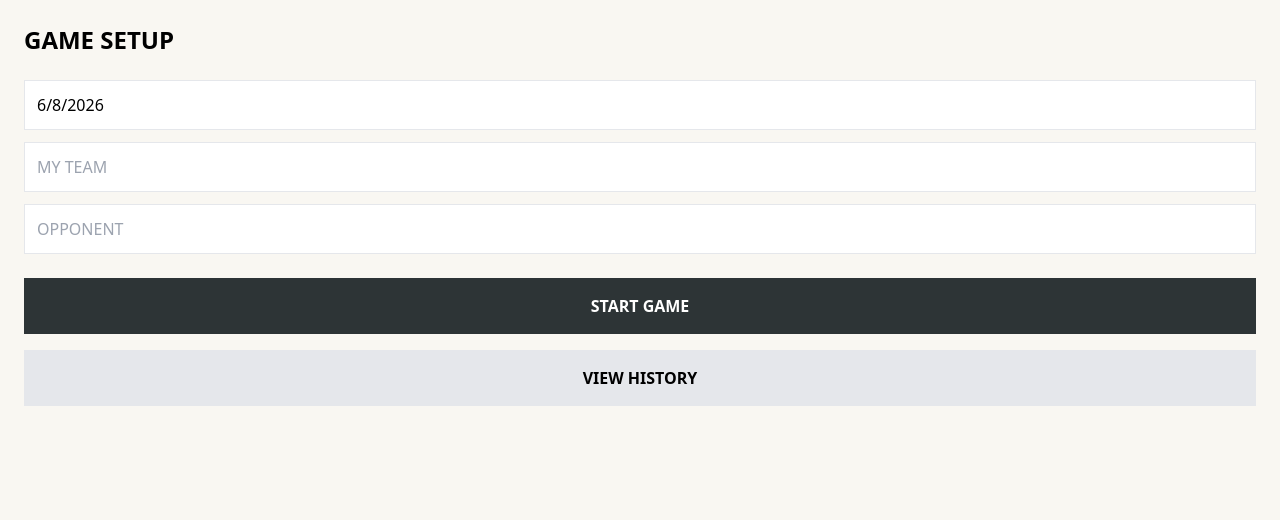
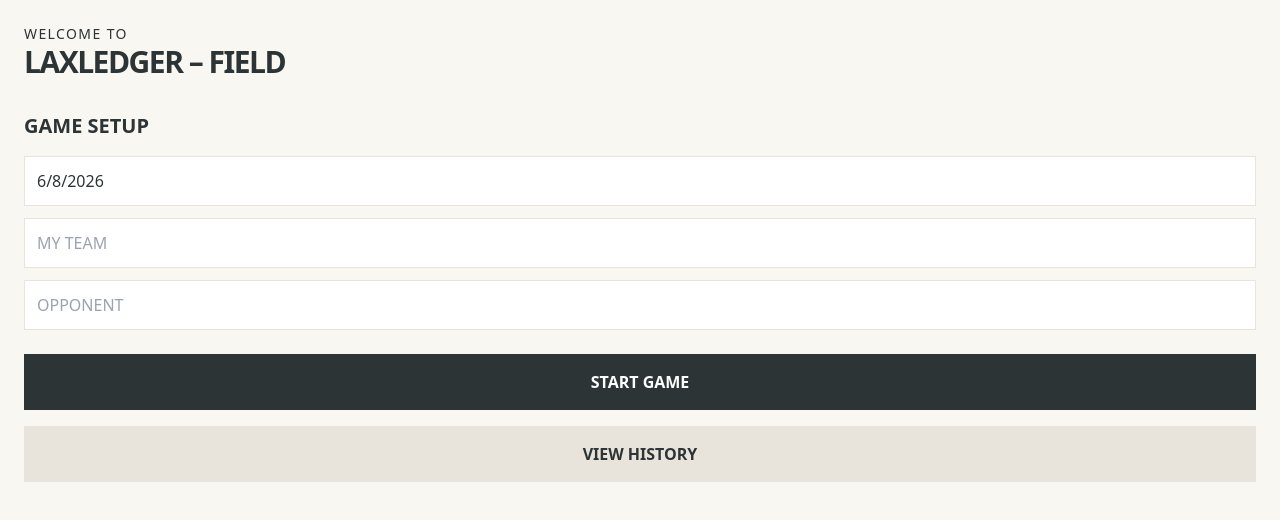
Before and after one commit to stylesmatthewr-creator/laxledgerfield, a React (Vite) app: page / in a window 1280 px wide. Shown: the top 520 px of the page. Built offline with nearby package versions, Linux system fonts and the light colour scheme.

Commit message:
Add files via upload

```diff
--- a/src/App.jsx
+++ b/src/App.jsx
@@ -9,7 +9,7 @@ const POSITIONS = {
 };
 
 const App = () => {
-  const [gameState, setGameState] = useState('SETUP'); // SETUP, LIVE, HISTORY, VIEW_GAME
+  const [gameState, setGameState] = useState('SETUP');
   const [gameInfo, setGameInfo] = useState({ date: new Date().toLocaleDateString(), myTeam: '', opponent: '' });
   const [players, setPlayers] = useState(() => Array.from({ length: 15 }, (_, i) => ({
       id: i, number: '', name: '', position: 'MIDFIELD', collapsed: true,
@@ -18,6 +18,14 @@ const App = () => {
   const [pastGames, setPastGames] = useState(() => JSON.parse(localStorage.getItem('lax-history') || '[]'));
   const [selectedGame, setSelectedGame] = useState(null);
 
+  const updateStat = (id, stat, delta) => {
+    setPlayers(players.map(p => p.id === id ? { ...p, stats: { ...p.stats, [stat]: Math.max(0, p.stats[stat] + delta) } } : p));
+  };
+
+  const getSavePercentage = (p) => {
+    return p.stats.SHOTS > 0 ? ((p.stats.SAVES / p.stats.SHOTS) * 100).toFixed(0) + '%' : '0%';
+  };
+
   const endGame = () => {
     const newHistory = [...pastGames, { ...gameInfo, players, id: Date.now() }];
     setPastGames(newHistory);
@@ -25,28 +33,30 @@ const App = () => {
     setGameState('HISTORY');
   };
 
-  // Setup/Home Screen
   if (gameState === 'SETUP') return (
-    <div className="p-6 bg-[#F9F7F2] min-h-screen">
-      <h1 className="text-2xl font-black mb-6">GAME SETUP</h1>
-      <input className="w-full p-3 mb-3 border" defaultValue={gameInfo.date} onChange={(e) => setGameInfo({...gameInfo, date: e.target.value})} />
-      <input className="w-full p-3 mb-3 border" placeholder="MY TEAM" onChange={(e) => setGameInfo({...gameInfo, myTeam: e.target.value})} />
-      <input className="w-full p-3 mb-6 border" placeholder="OPPONENT" onChange={(e) => setGameInfo({...gameInfo, opponent: e.target.value})} />
+    <div className="p-6 bg-[#F9F7F2] min-h-screen text-[#2D3436]">
+      <div className="mb-8">
+        <p className="text-sm uppercase tracking-widest">Welcome to</p>
+        <h1 className="text-3xl font-black uppercase tracking-tighter">LAXLEDGER – FIELD</h1>
+      </div>
+      <h2 className="text-xl font-bold mb-4 uppercase">Game Setup</h2>
+      <input className="w-full p-3 mb-3 border border-[#E8E4DC]" defaultValue={gameInfo.date} onChange={(e) => setGameInfo({...gameInfo, date: e.target.value})} />
+      <input className="w-full p-3 mb-3 border border-[#E8E4DC]" placeholder="MY TEAM" onChange={(e) => setGameInfo({...gameInfo, myTeam: e.target.value})} />
+      <input className="w-full p-3 mb-6 border border-[#E8E4DC]" placeholder="OPPONENT" onChange={(e) => setGameInfo({...gameInfo, opponent: e.target.value})} />
       <button onClick={() => setGameState('LIVE')} className="w-full bg-[#2D3436] text-white py-4 font-bold mb-4">START GAME</button>
-      <button onClick={() => setGameState('HISTORY')} className="w-full bg-gray-200 py-4 font-bold">VIEW HISTORY</button>
+      <button onClick={() => setGameState('HISTORY')} className="w-full bg-[#E8E4DC] py-4 font-bold">VIEW HISTORY</button>
     </div>
   );
 
-  // History / Homepage View
   if (gameState === 'HISTORY') return (
-    <div className="p-4 bg-[#F9F7F2] min-h-screen">
+    <div className="p-4 bg-[#F9F7F2] min-h-screen text-[#2D3436]">
       <div className="flex justify-between items-center mb-6">
-        <h1 className="text-xl font-black">PAST GAMES</h1>
-        <button onClick={() => setGameState('SETUP')} className="bg-[#2D3436] text-white px-4 py-2">NEW GAME</button>
+        <h1 className="text-xl font-black uppercase">PAST GAMES</h1>
+        <button onClick={() => setGameState('SETUP')} className="bg-[#2D3436] text-white px-4 py-2 font-bold uppercase text-xs">New</button>
       </div>
       <div className="space-y-3">
         {[...pastGames].reverse().map(g => (
-          <button key={g.id} onClick={() => { setSelectedGame(g); setGameState('VIEW_GAME'); }} className="w-full p-4 bg-white border text-left font-bold">
+          <button key={g.id} onClick={() => { setSelectedGame(g); setGameState('VIEW_GAME'); }} className="w-full p-4 bg-white border border-[#E8E4DC] text-left font-bold uppercase">
             {g.date} | {g.myTeam} vs {g.opponent}
           </button>
         ))}
@@ -58,13 +68,13 @@ const App = () => {
     <div className="min-h-screen bg-[#F9F7F2] p-4 font-sans uppercase text-[#2D3436]">
       <div className="flex justify-between items-center mb-6">
         <button onClick={() => setGameState(gameState === 'VIEW_GAME' ? 'HISTORY' : 'SETUP')}><ArrowLeft/></button>
-        <h1 className="text-xl font-black">LAX LEDGER</h1>
-        {gameState === 'LIVE' && <button onClick={endGame} className="bg-red-900 text-white px-3 py-1 text-xs">END</button>}
+        <h1 className="text-xl font-black tracking-tighter">LAX LEDGER</h1>
+        {gameState === 'LIVE' && <button onClick={endGame} className="bg-red-900 text-white px-3 py-1 text-xs font-bold">END</button>}
       </div>
 
       <div className="space-y-3 pb-20">
         {(selectedGame?.players || players).map((p, idx) => (
-          <div key={p.id} className="bg-white border p-3 shadow-sm">
+          <div key={p.id} className="bg-white border border-[#E8E4DC] p-3 shadow-sm">
             <div className="flex justify-between items-center cursor-pointer" onClick={() => !selectedGame && setPlayers(players.map(pl => pl.id === p.id ? {...pl, collapsed: !pl.collapsed} : pl))}>
               <div className="truncate"><span className="text-xs">#{p.number || '??'}</span> <span className="font-bold text-sm">{p.name || 'ADD NAME'}</span></div>
               {p.collapsed ? <ChevronDown size={18} /> : <ChevronUp size={18} />}
@@ -72,10 +82,31 @@ const App = () => {
             {p.collapsed ? (
               <div className="flex gap-3 mt-2 overflow-x-auto text-[10px] font-bold">
                 {POSITIONS[p.position].map(s => <span key={s}>{s.slice(0,2)}:{p.stats[s]}</span>)}
+                {p.position === 'GOALIE' && <span className="text-red-700">SV%:{getSavePercentage(p)}</span>}
               </div>
             ) : (
               <div className="mt-3 pt-3 border-t">
-                 {/* ... input/stat logic remains same for editing if not selectedGame ... */}
+                <div className="flex gap-2 mb-3">
+                  <input placeholder="#" value={p.number} onChange={(e) => { const n = [...players]; n[idx].number = e.target.value; setPlayers(n); }} className="w-12 border p-1 text-sm" />
+                  <input placeholder="NAME" value={p.name} onChange={(e) => { const n = [...players]; n[idx].name = e.target.value; setPlayers(n); }} className="flex-1 border p-1 text-sm" />
+                  <select value={p.position} onChange={(e) => { const n = [...players]; n[idx].position = e.target.value; setPlayers(n); }} className="border p-1 text-[10px]">{Object.keys(POSITIONS).map(pos => <option key={pos} value={pos}>{pos}</option>)}</select>
+                </div>
+                <div className="flex overflow-x-auto gap-1">
+                  {POSITIONS[p.position].map(s => (
+                    <div key={s} className="flex flex-col items-center min-w-[50px]">
+                      <span className="text-[7px] font-bold">{s}</span>
+                      <button onClick={() => updateStat(p.id, s, 1)} className="w-full bg-[#2D3436] text-white">+</button>
+                      <div className="w-full text-center font-bold text-sm border bg-[#F9F7F2]">{p.stats[s]}</div>
+                      <button onClick={() => updateStat(p.id, s, -1)} className="w-full bg-[#2D3436] text-white">-</button>
+                    </div>
+                  ))}
+                  {p.position === 'GOALIE' && (
+                    <div className="flex flex-col items-center min-w-[50px]">
+                        <span className="text-[7px] font-bold">SV%</span>
+                        <div className="h-full flex items-center justify-center font-bold text-sm text-red-700">{getSavePercentage(p)}</div>
+                    </div>
+                  )}
+                </div>
               </div>
             )}
           </div>
```
